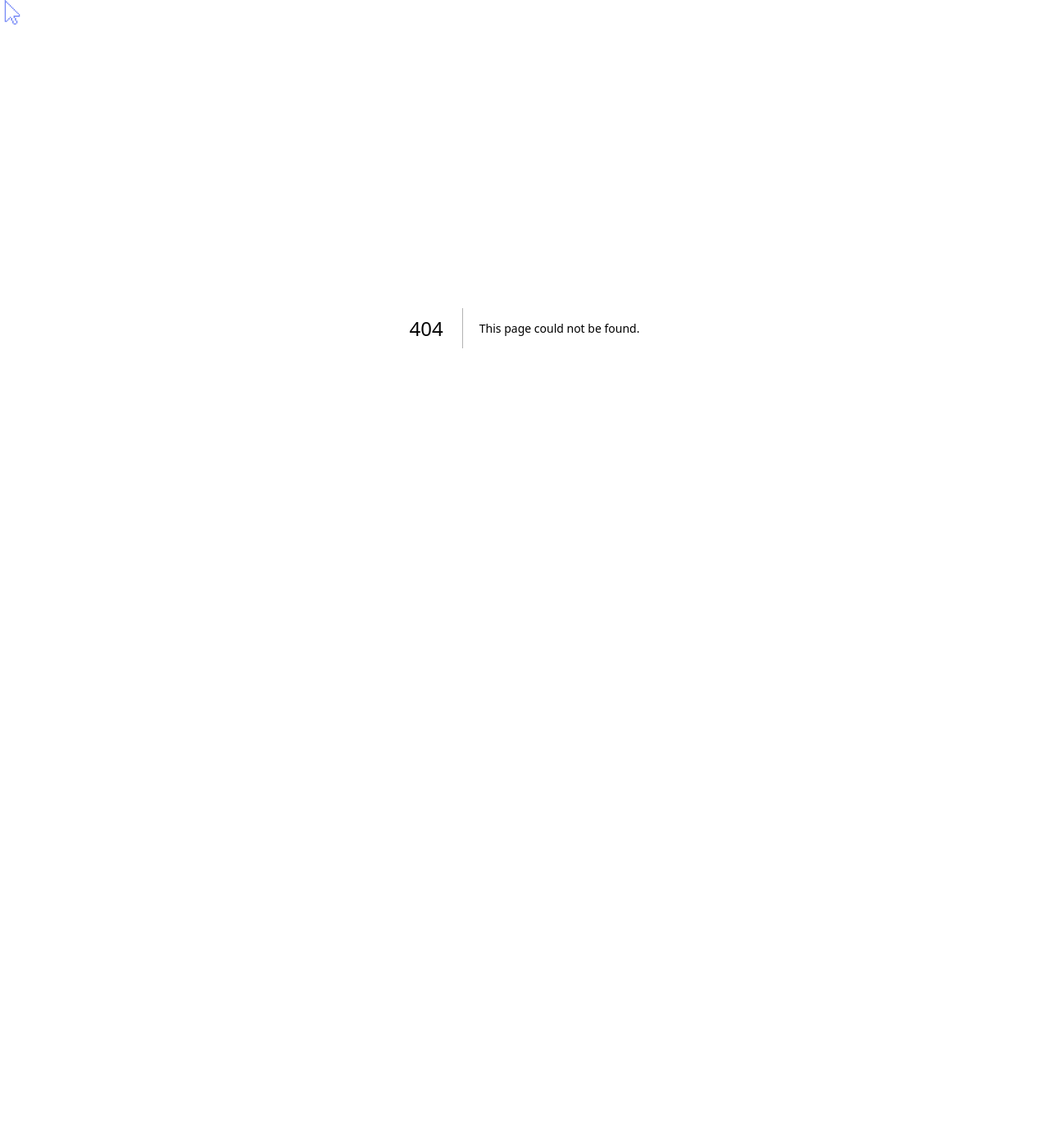
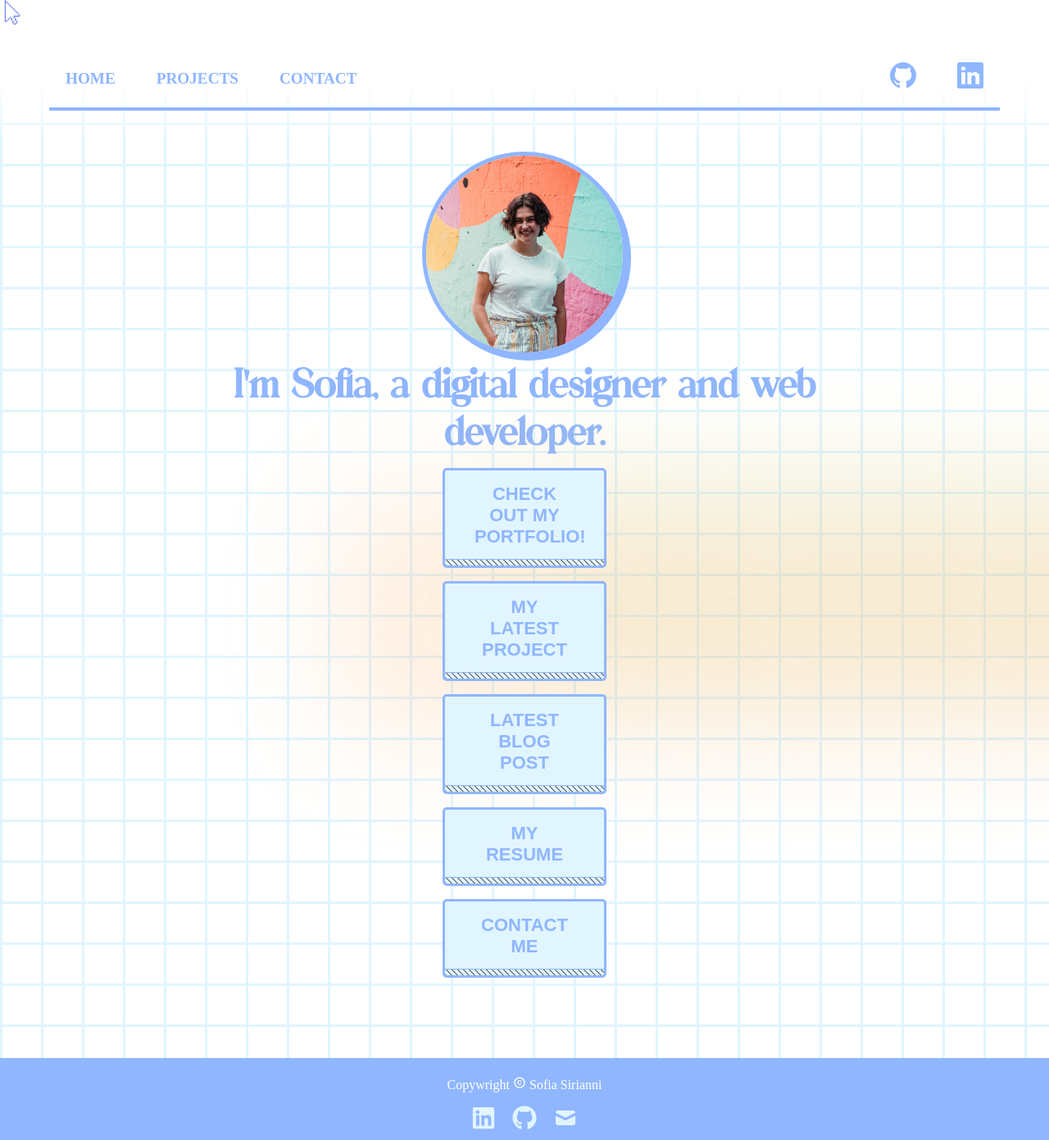
Before and after one commit to SirianniDEV/portfolio, a Next.js app: page /links in a window 1280 px wide. Before the commit this address had no page. Shown: the whole page at 82% size. Before the commit the page ends 800 px from the top, so only its background shows below. Built offline with nearby package versions, Linux system fonts and the light colour scheme.

Commit message:
link page test

```diff
--- /dev/null
+++ b/components/CircleImage/index.js
@@ -0,0 +1,25 @@
+import styled from "styled-components";
+import Image from "next/image";
+
+
+const CircleImg = styled.img
+`
+    background-image: url(${props => props.src});
+    background: #E1F5FF;
+    border: 5px solid #8FB6FF;
+    border-radius: 50%;
+    width: 250px;
+    height: 250px;
+    box-shadow: 5px 5px 0px 0px #8FB6FF;
+`
+
+export default function CircleImage({
+    src="/PlacerPhoto.svg",
+}){
+    return(
+            <CircleImg src={src}>
+
+            </CircleImg>
+
+    );
+}
--- a/next.config.js
+++ b/next.config.js
@@ -1,7 +1,30 @@
+// /** @type {import('next').NextConfig} */
+// const nextConfig = {
+//   reactStrictMode: true,
+//   swcMinify: true,
+// }
+
+// module.exports = nextConfig
+
 /** @type {import('next').NextConfig} */
 const nextConfig = {
-  reactStrictMode: true,
-  swcMinify: true,
+  env: {
+    reactStrictMode: true,
+    swcMinify: true
+  },
+  compiler: {
+    styledComponents: true
+  },
 }
 
-module.exports = nextConfig
+module.exports = {
+  async redirects() {
+    return [
+      {
+        source: '/public',
+        destination: '/',
+        permanent: true,
+      },
+    ]
+  },
+}
--- a/pages/index.js
+++ b/pages/index.js
@@ -88,6 +88,10 @@ export default function Home() {
               <AppButton txt='Check Out Projects'  handleClick={() => window.location.href = '/projects'}/>
             </div>
 
+            <div className={styles.CTA}>
+              <AppButton txt='Check Out Links'  handleClick={() => window.location.href = '/links'}/>
+            </div>
+
         </div>
         </main>
 
--- /dev/null
+++ b/pages/links.js
@@ -0,0 +1,45 @@
+import Head from 'next/head'
+import Image from 'next/image'
+import styles from '../styles/Home.module.css'
+import Bubble from '../components/bubble'
+import Window from '../components/window'
+import Portrait from '../components/portrait'
+import Polaroid from '../components/polaroid'
+import AppButton from '../components/button'
+import Navigation from '../components/navigation'
+import Footer from '../components/footer'
+import CircleImage from '../components/CircleImage'
+
+import Title from '../components/Title';
+import Project from '../components/project'
+
+export default function Links() {
+  return (
+    <div className={styles.container}>
+      <Head>
+        <title>Sofia Siriani - Portfolio</title>
+        <meta content="Sofia Siriani - Portfolio" />
+        <link rel="icon" href="/S-favicon.png" />
+      </Head>
+
+      <div className={styles.heroHeader}>
+             <Navigation/>
+      </div>
+
+      <main className={styles.main}>
+
+        <CircleImage src='/portrait-02.jpg'/>
+
+        <Title txt="I'm Sofia, a digital designer and web developer."/>
+            <AppButton txt='Check out my portfolio!'/>
+            <AppButton txt='My latest project'/>
+            <AppButton txt='Latest Blog post'/>
+            <AppButton txt='My Resume'/>
+            <AppButton txt='Contact me'/>
+
+      </main>
+
+      <Footer/>
+    </div>
+  )
+}
```
Also changed, not shown: public/portrait-02.jpg (added).
